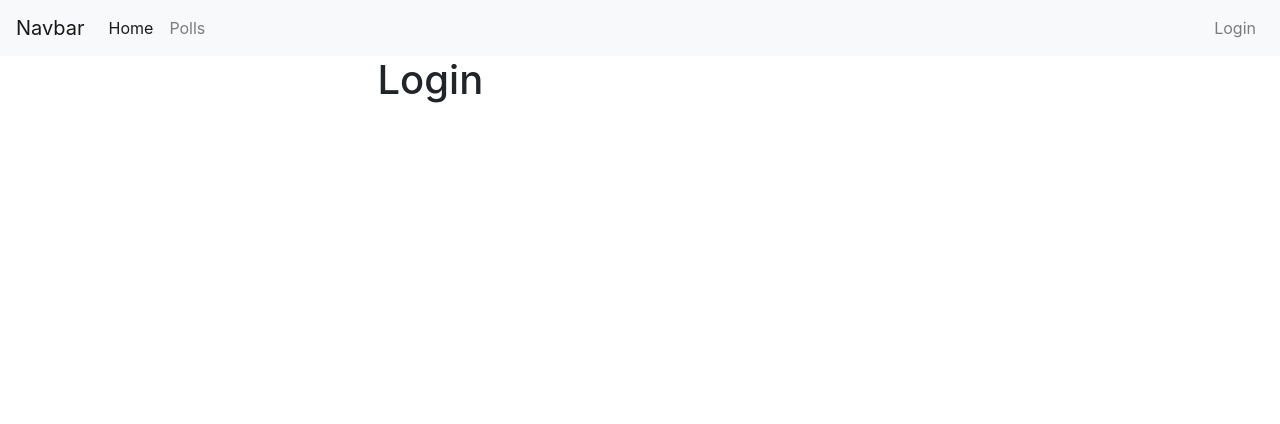
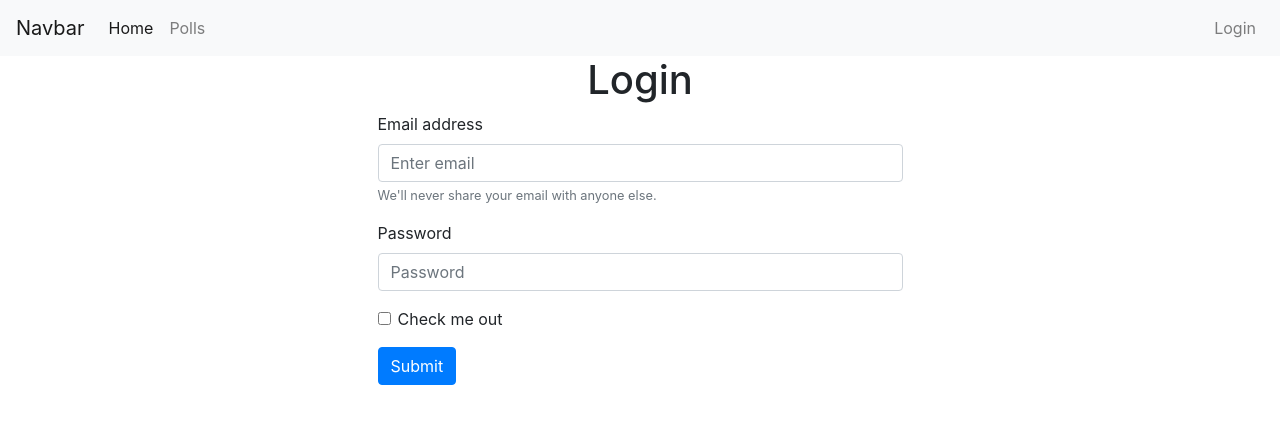
Before and after one commit to philippbruhin/pollme, a Django app: page /accounts/login/ in a window 1280 px wide. Shown: the top 424 px of the page. Run offline with Django 3.2, Linux system fonts and the light colour scheme; some libraries are stand-ins or nearby versions.

Commit message:
login default form

```diff
--- a/pollme/accounts/templates/accounts/login.html
+++ b/pollme/accounts/templates/accounts/login.html
@@ -4,7 +4,23 @@
     <div class="container">
         <div class="row">
             <div class="col-md-6 offset-md-3">
-                <h1>Login</h1>
+                <h1 class="text-center">Login</h1>
+                <form>
+                    <div class="form-group">
+                        <label for="exampleInputEmail1">Email address</label>
+                        <input type="email" class="form-control" id="exampleInputEmail1" aria-describedby="emailHelp" placeholder="Enter email">
+                        <small id="emailHelp" class="form-text text-muted">We'll never share your email with anyone else.</small>
+                    </div>
+                    <div class="form-group">
+                        <label for="exampleInputPassword1">Password</label>
+                        <input type="password" class="form-control" id="exampleInputPassword1" placeholder="Password">
+                    </div>
+                    <div class="form-group form-check">
+                        <input type="checkbox" class="form-check-input" id="exampleCheck1">
+                        <label class="form-check-label" for="exampleCheck1">Check me out</label>
+                    </div>
+                    <button type="submit" class="btn btn-primary">Submit</button>
+                </form>
             </div>
         </div>
     </div>
```
